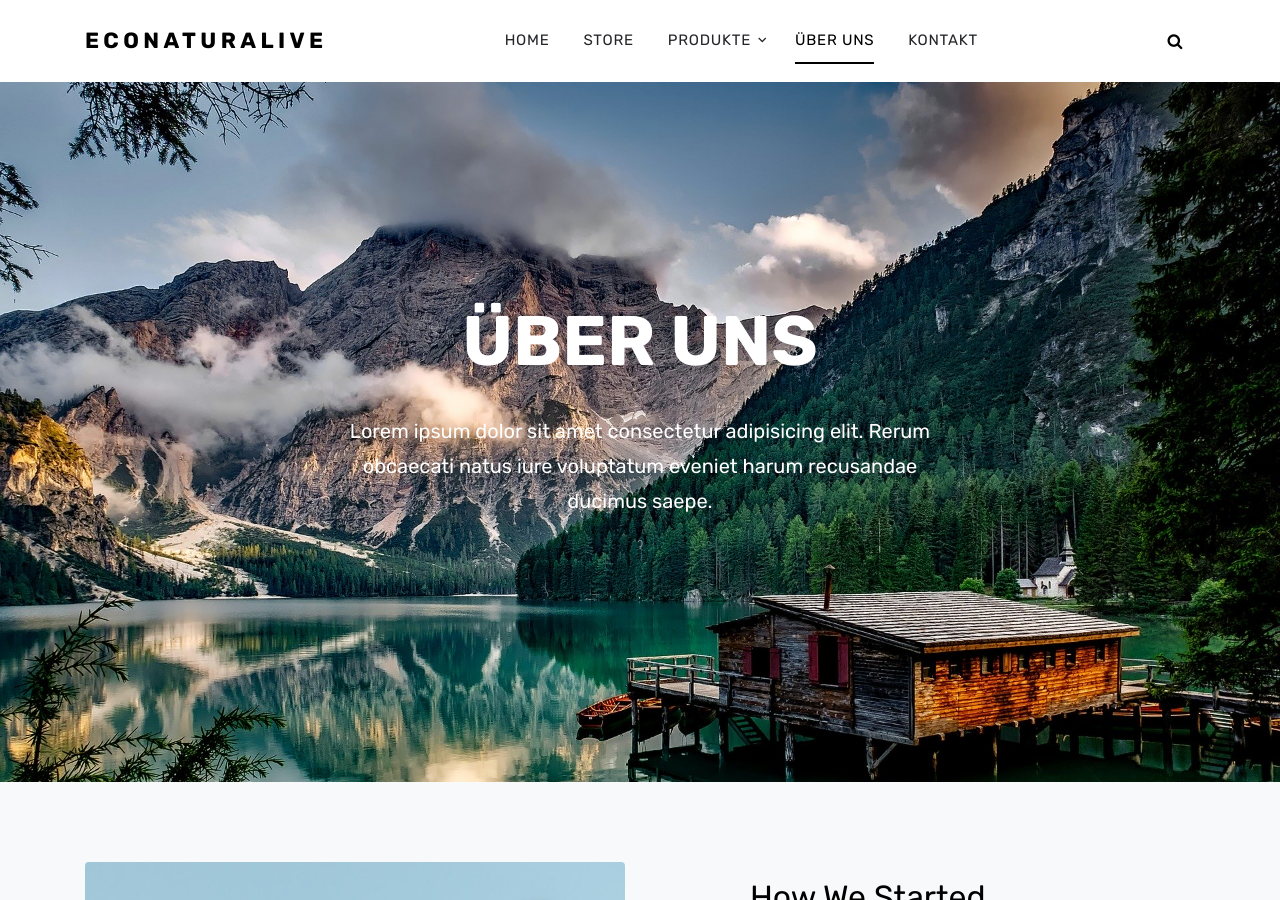
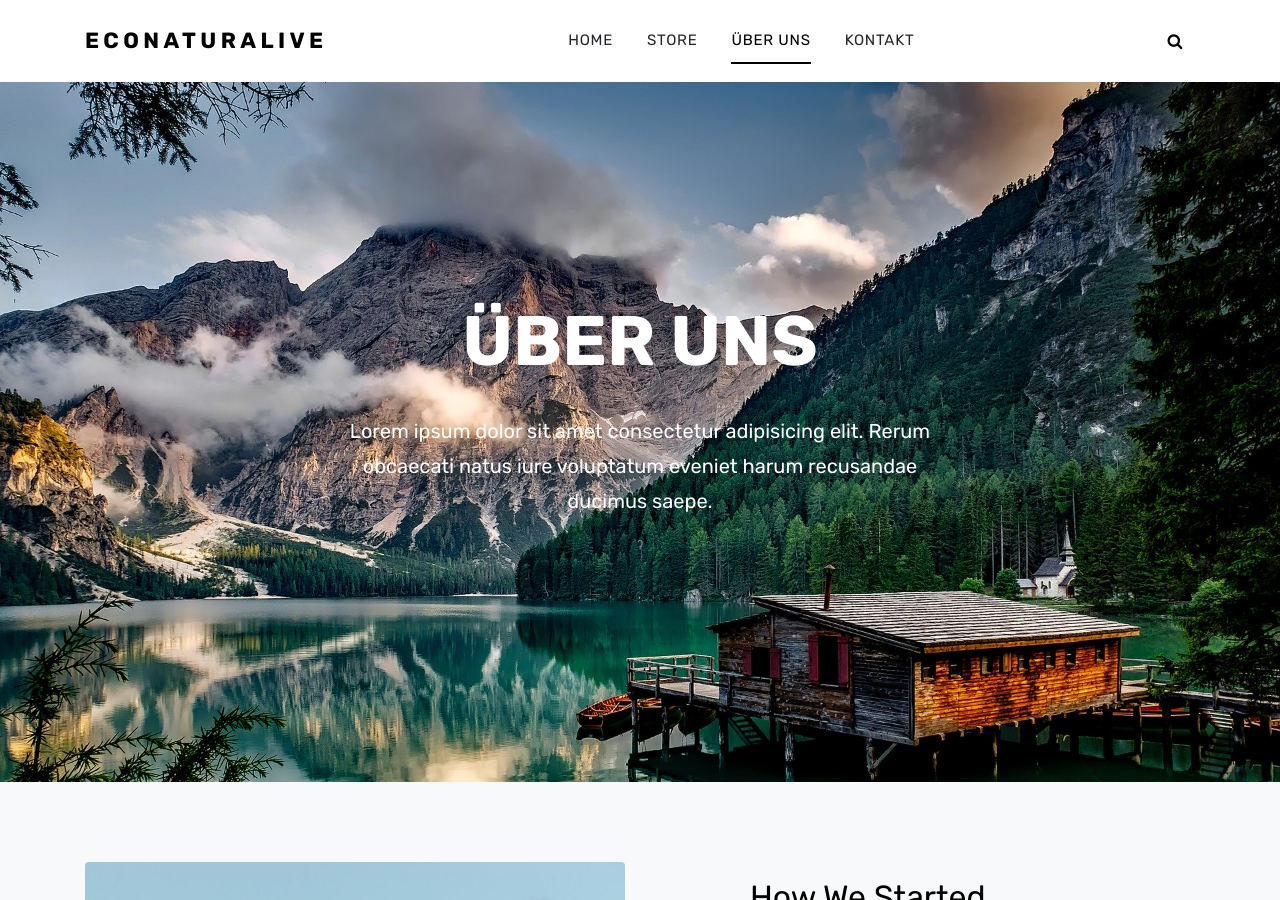
Before and after one commit to econaturalive/web, a Jekyll site: the page built from about.html, in a window 1280 px wide and 900 px high. Built offline with Jekyll 4.4.1, drawn with Linux system fonts in a browser that asks for light colours; some web fonts are replaced.

Commit message:
Fix URLs

```diff
--- a/_includes/navbar.html
+++ b/_includes/navbar.html
@@ -24,7 +24,7 @@
             <li  class="{% if page.url == '/shop.html' %}active{% endif %}">
               <a href="{{ 'shop.html' | relative_url }}">Store</a>
             </li>
-            <li class="has-children">
+            <!--<li class="has-children">
               <a href="#">Produkte</a>
               <ul class="dropdown">
                 <li class="has-children">
@@ -48,7 +48,7 @@
                   </ul>
                 </li>
               </ul>
-            </li>
+            </li>-->
             <li class="{% if page.url == '/about.html' %}active{% endif %}">
               <a href="{{ 'about.html' | relative_url }}">Über uns</a>
             </li>
--- a/about.html
+++ b/about.html
@@ -2,7 +2,7 @@
 layout: default
 title: Über uns - ECONATURALIVE
 ---
-<div class="site-blocks-cover inner-page" style="background-image: url('/images/hero_1.jpg');">
+<div class="site-blocks-cover inner-page" style="background-image: url({{ 'images/hero_1.jpg' | relative_url }});">
   <div class="container">
     <div class="row">
       <div class="col-lg-7 mx-auto align-self-center">
@@ -21,7 +21,7 @@
       <div class="col-md-6">
         <div class="block-16">
           <figure>
-            <img src="/images/bg_1.jpg" alt="Image placeholder" class="img-fluid rounded">
+            <img src="{{ 'images/bg_1.jpg' | relative_url }}" alt="Image placeholder" class="img-fluid rounded">
             <a href="https://vimeo.com/channels/staffpicks/93951774" class="play-button popup-vimeo"><span
                 class="icon-play"></span></a>
 
@@ -54,7 +54,7 @@
       <div class="col-md-6 order-md-2">
         <div class="block-16">
           <figure>
-            <img src="/images/hero_1.jpg" alt="Image placeholder" class="img-fluid rounded">
+            <img src="{{ 'images/hero_1.jpg' | relative_url }}" alt="Image placeholder" class="img-fluid rounded">
             <a href="https://vimeo.com/channels/staffpicks/93951774" class="play-button popup-vimeo"><span
                 class="icon-play"></span></a>
 
@@ -129,7 +129,7 @@
         <div class="block-38 text-center">
           <div class="block-38-img">
             <div class="block-38-header">
-              <img src="/images/person_1.jpg" alt="Image placeholder" class="mb-4">
+              <img src="{{ 'images/person_1.jpg' | relative_url }}" alt="Image placeholder" class="mb-4">
               <h3 class="block-38-heading h4">Elizabeth Graham</h3>
               <p class="block-38-subheading">CEO/Co-Founder</p>
             </div>
@@ -144,7 +144,7 @@
         <div class="block-38 text-center">
           <div class="block-38-img">
             <div class="block-38-header">
-              <img src="/images/person_2.jpg" alt="Image placeholder" class="mb-4">
+              <img src="{{ 'images/person_2.jpg' | relative_url }}" alt="Image placeholder" class="mb-4">
               <h3 class="block-38-heading h4">Jennifer Greive</h3>
               <p class="block-38-subheading">Co-Founder</p>
             </div>
@@ -159,7 +159,7 @@
         <div class="block-38 text-center">
           <div class="block-38-img">
             <div class="block-38-header">
-              <img src="/images/person_3.jpg" alt="Image placeholder" class="mb-4">
+              <img src="{{ 'images/person_3.jpg' | relative_url }}" alt="Image placeholder" class="mb-4">
               <h3 class="block-38-heading h4">Patrick Marx</h3>
               <p class="block-38-subheading">Marketing</p>
             </div>
@@ -174,7 +174,7 @@
         <div class="block-38 text-center">
           <div class="block-38-img">
             <div class="block-38-header">
-              <img src="/images/person_4.jpg" alt="Image placeholder" class="mb-4">
+              <img src="{{ 'images/person_4.jpg' | relative_url }}" alt="Image placeholder" class="mb-4">
               <h3 class="block-38-heading h4">Mike Coolbert</h3>
               <p class="block-38-subheading">Sales Manager</p>
             </div>
```
